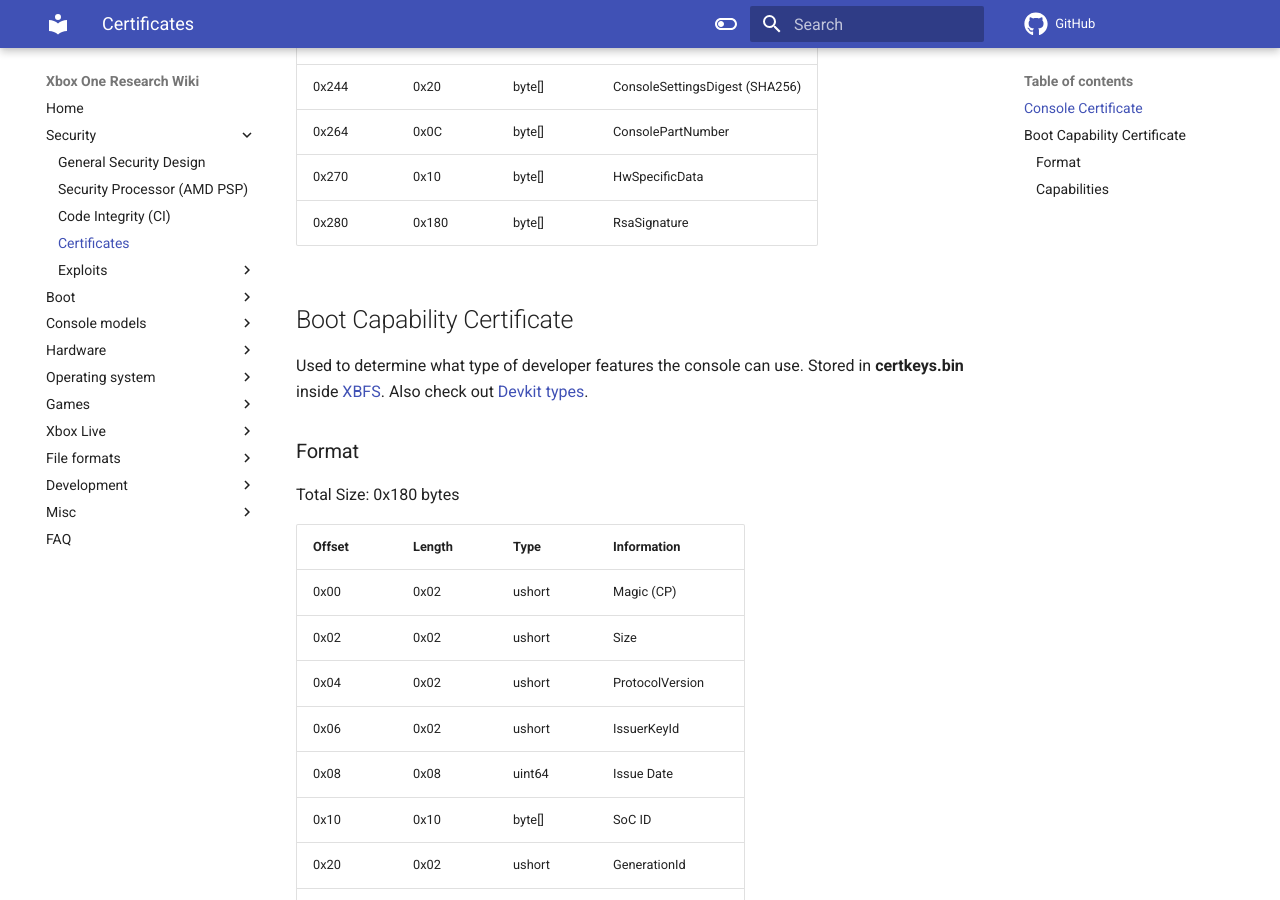
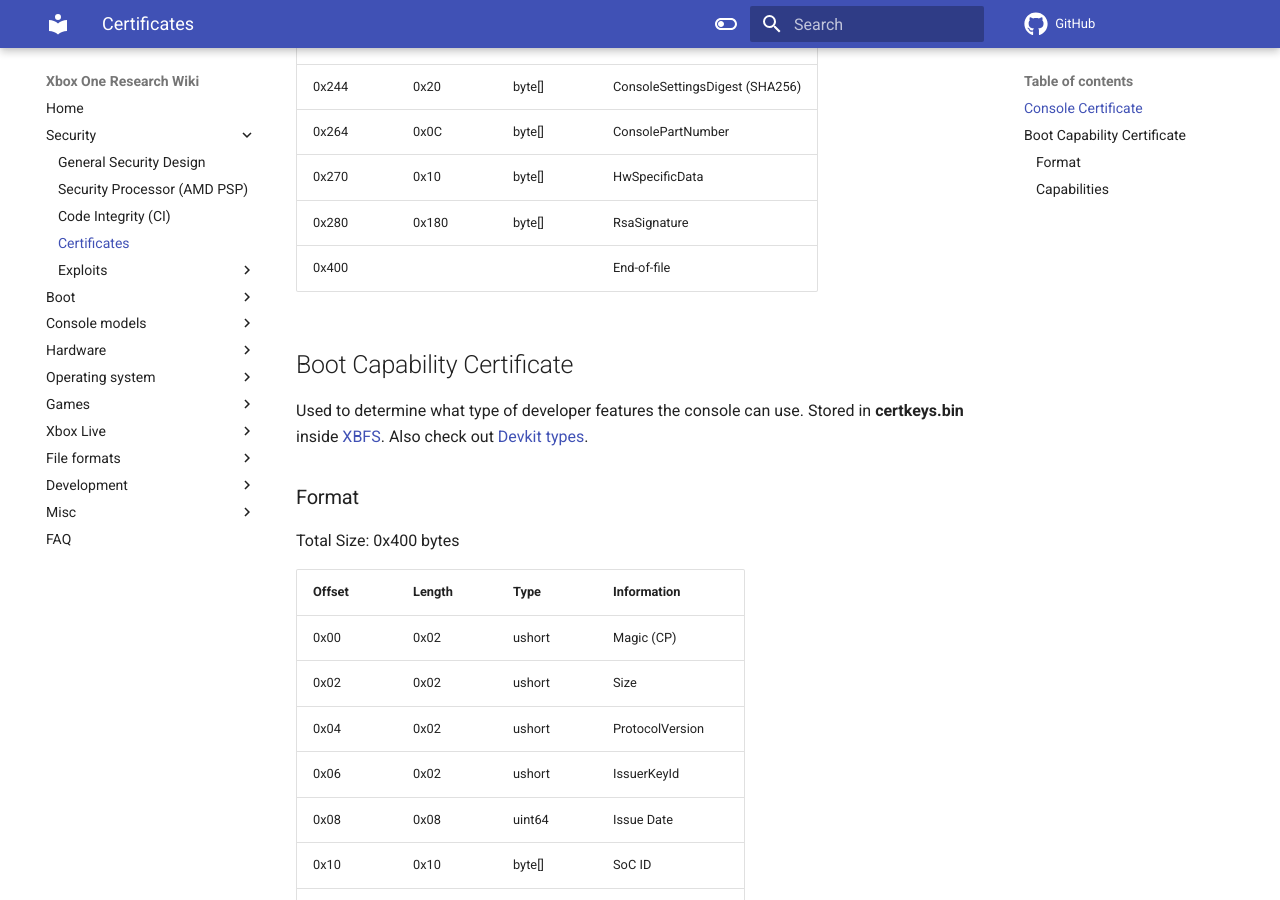
Before and after one commit to xboxoneresearch/wiki, an MkDocs documentation site: the page built from docs/security/certificates.md, in a window 1280 px wide and 900 px high, scrolled down 1140 px. Built offline with MkDocs 1.6.1 and Material for MkDocs 9.7.7, drawn with Linux system fonts in a browser that asks for light colours; comment, search, counter and statistics services are not loaded.

Commit message:
Update certificates.md

```diff
--- a/docs/security/certificates.md
+++ b/docs/security/certificates.md
@@ -34,6 +34,7 @@
 | 0x264  | 0x0C   | byte\[\] | ConsolePartNumber              |
 | 0x270  | 0x10   | byte\[\] | HwSpecificData                 |
 | 0x280  | 0x180  | byte\[\] | RsaSignature                   |
+| 0x400  |        |          | End-of-file                    |
 
 ## Boot Capability Certificate
 
@@ -42,7 +43,7 @@
 Also check out [Devkit types](../console-models/devkit-types.md).
 
 ### Format
-Total Size: 0x180 bytes
+Total Size: 0x400 bytes
 
 | Offset | Length | Type       | Information       |
 | ------ | ------ | ---------- | ----------------- |
@@ -69,6 +70,7 @@
 | 0x48   | 0x38   | byte\[\]   | Reserved          |
 | 0x80   | 0x200  | ushort\[\] | Capabilities      |
 | 0x280  | 0x180  | byte\[\]   | RsaSignature      |
+| 0x400  |        |            | End-of-file       |
 
 ### Capabilities
 
```
